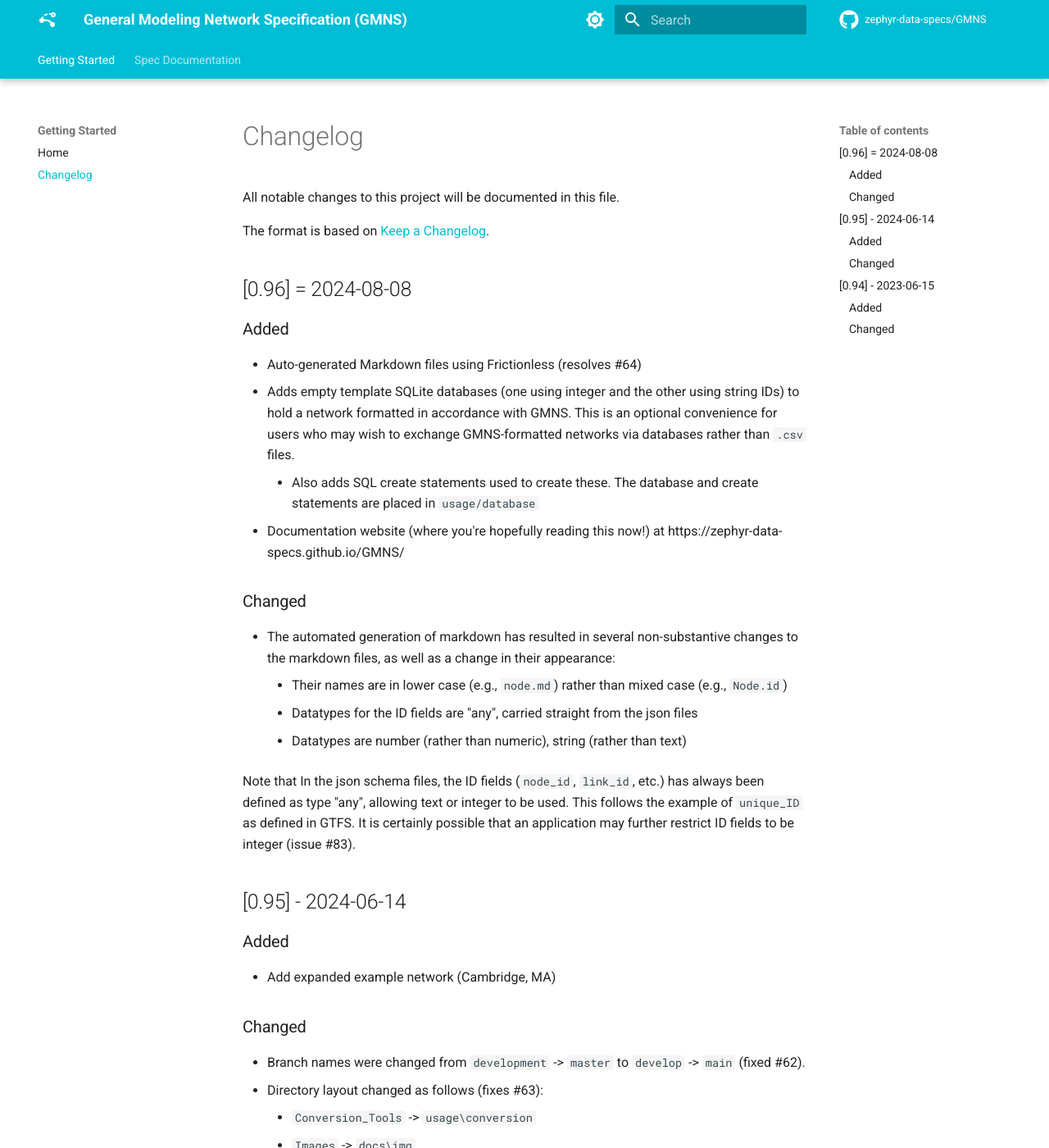
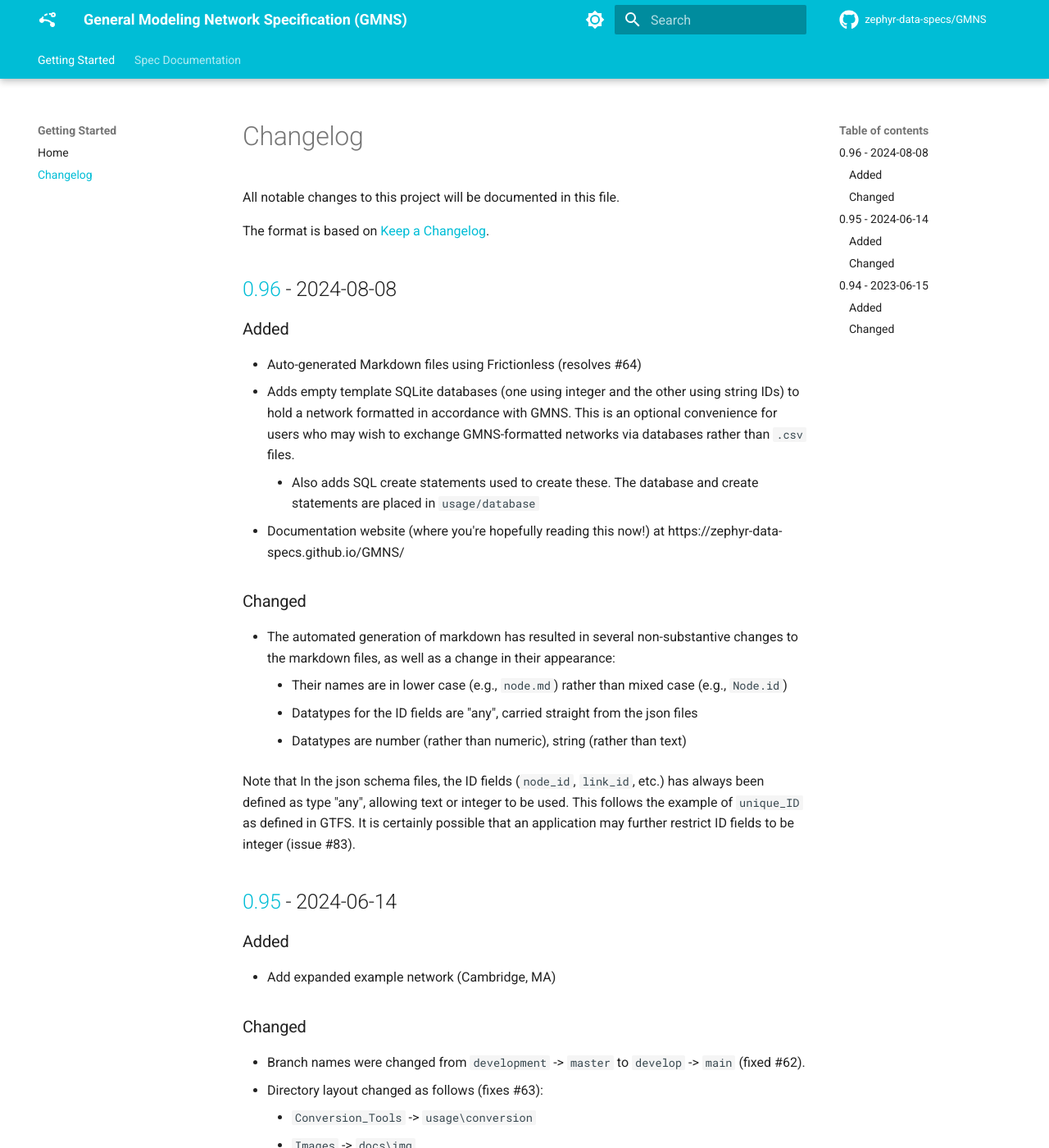
Before and after one commit to zephyr-data-specs/GMNS, an MkDocs documentation site: the page built from docs/changelog.md, in a window 1280 px wide and 1400 px high. Shown: the whole window at 82% size. Built offline with MkDocs 1.6.1 and Material for MkDocs 9.7.7, drawn with Linux system fonts in a browser that asks for light colours; comment, search, counter and statistics services are not loaded; part of the change alters nothing that is shown; some of the changed text lies outside the part shown.

```diff
--- a/docs/changelog.md
+++ b/docs/changelog.md
@@ -4,7 +4,7 @@ All notable changes to this project will be documented in this file.
 
 The format is based on [Keep a Changelog](https://keepachangelog.com/en/1.1.0/)<!-- , and this project adheres to [Semantic Versioning](https://semver.org/spec/v2.0.0.html) -->.
 
-## [0.96] = 2024-08-08
+## [0.96] - 2024-08-08
 
 ### Added
 
@@ -47,6 +47,11 @@ Note that In the json schema files, the ID fields (`node_id`, `link_id`, etc.) h
 - New `curb`_seg table to provide a separate segment object for curbside regulations, which may change at different locations (and more frequently) than segment-level changes to the travel lanes
 - Addition of zone tables to two examples (fixed #56)
 
+[unreleased]: https://github.com/zephyr-data-specs/GMNS/compare/v0.96...HEAD
+[0.96]: https://github.com/zephyr-data-specs/GMNS/compare/v0.95...v0.96
+[0.95]: https://github.com/zephyr-data-specs/GMNS/compare/v0.94...v0.95
+[0.94]: https://github.com/zephyr-data-specs/GMNS/releases/tag/v0.94
+
 ### Changed
 
 - Adjustments to the signal phasing tables to fix #57
```
